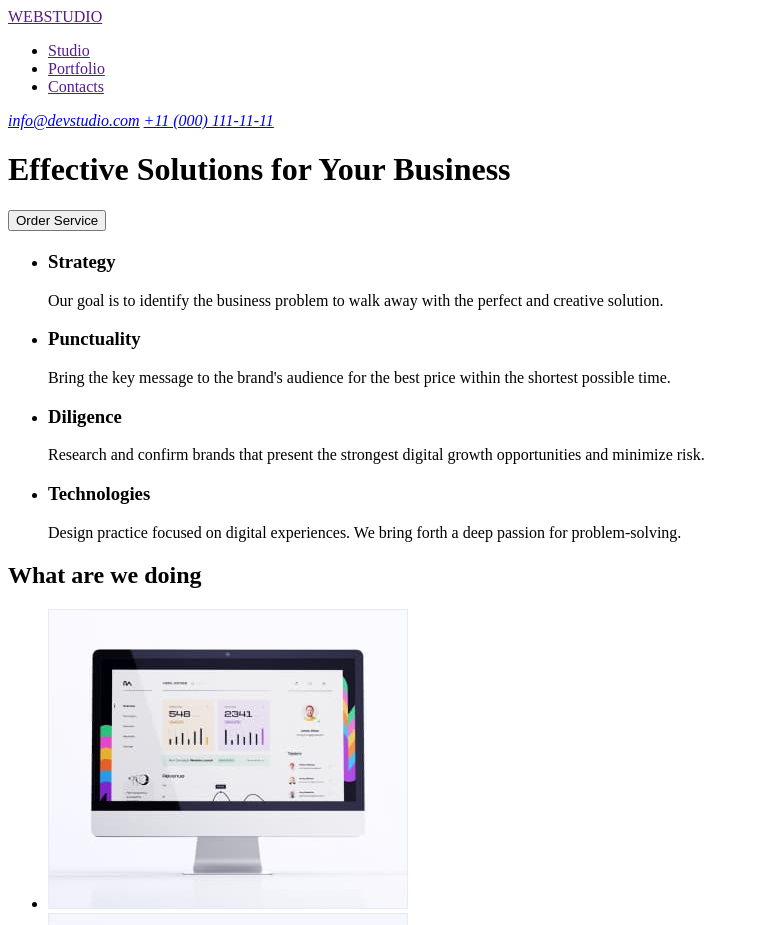
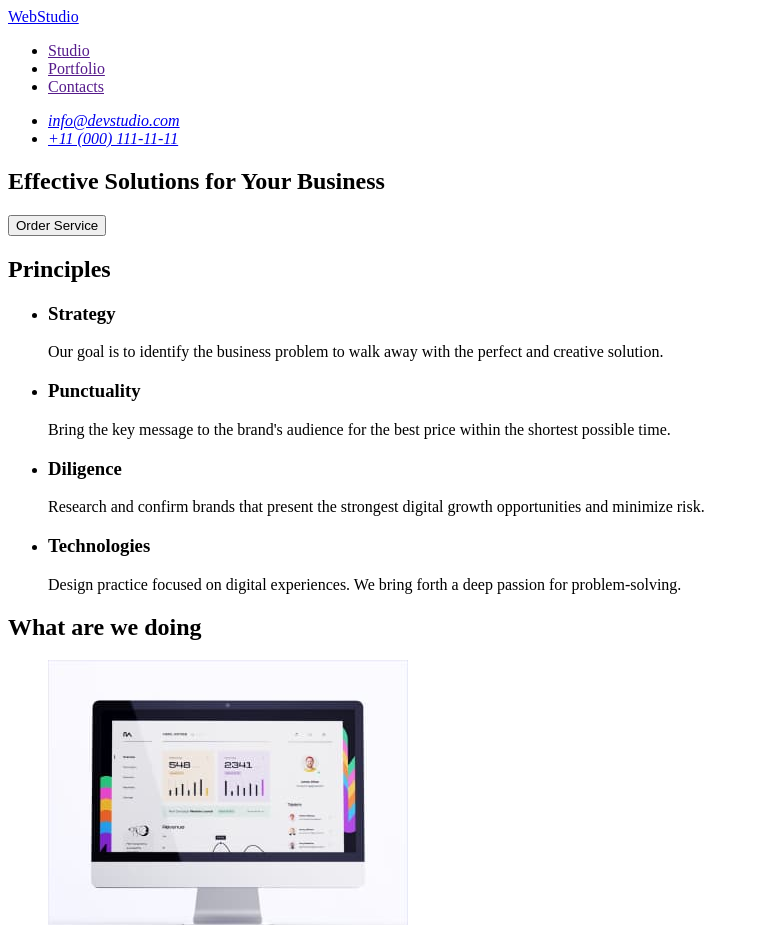
Before and after one commit to VladcatUA/goit-markup-hw-01, a plain HTML site: page index.html in a window 1280 px wide. Shown: the top 925 px of the page, without its empty margins (0-759 px from the left). Drawn offline with Linux system fonts and the light colour scheme.

Commit message:
create-html-hw1-v2

```diff
--- a/index.html
+++ b/index.html
@@ -8,8 +8,8 @@
   </head>
   <body>
     <header>
-      <a href="">WEBSTUDIO</a>
       <nav>
+        <a href="./index.html">WebStudio</a>
         <ul>
           <li><a href="">Studio</a></li>
           <li><a href="">Portfolio</a></li>
@@ -17,19 +17,23 @@
         </ul>
       </nav>
       <address>
-        <a href="mailto:info@devstudio.com">info@devstudio.com</a>
-        <a href="tel:++110001111111">+11 (000) 111-11-11</a>
+        <ul>
+          <li><a href="mailto:info@devstudio.com">info@devstudio.com</a></li>
+          <li><a href="tel:++110001111111">+11 (000) 111-11-11</a></li>
+        </ul>
       </address>
     </header>
 
     <main>
-      <h1>Effective Solutions for Your Business</h1>
-      <button type="button">Order Service</button>
-
       <!--Section 1-->
       <section>
-        <h2></h2>
+        <h1>Effective Solutions for Your Business</h1>
+        <button type="button">Order Service</button>
+      </section>
 
+      <!--Section 2-->
+      <section>
+        <h2>Principles</h2>
         <ul>
           <li>
             <h3>Strategy</h3>
@@ -62,10 +66,9 @@
         </ul>
       </section>
 
-      <!--Section 2-->
+      <!--Section 3-->
       <section>
         <h2>What are we doing</h2>
-
         <ul>
           <li>
             <img
@@ -94,10 +97,9 @@
         </ul>
       </section>
 
-      <!--Section 3-->
+      <!--Section 4-->
       <section>
-        <h2>Our team</h2>
-
+        <h2>Our Team</h2>
         <ul>
           <li>
             <img
@@ -144,7 +146,7 @@
     </main>
 
     <footer>
-      <h3>WEBSTUDIO</h3>
+      <a href="./index.html">WebStudio</a>
       <p>
         Increase the flow of customers and sales for your business with digital
         marketing & growth solutions.
```
